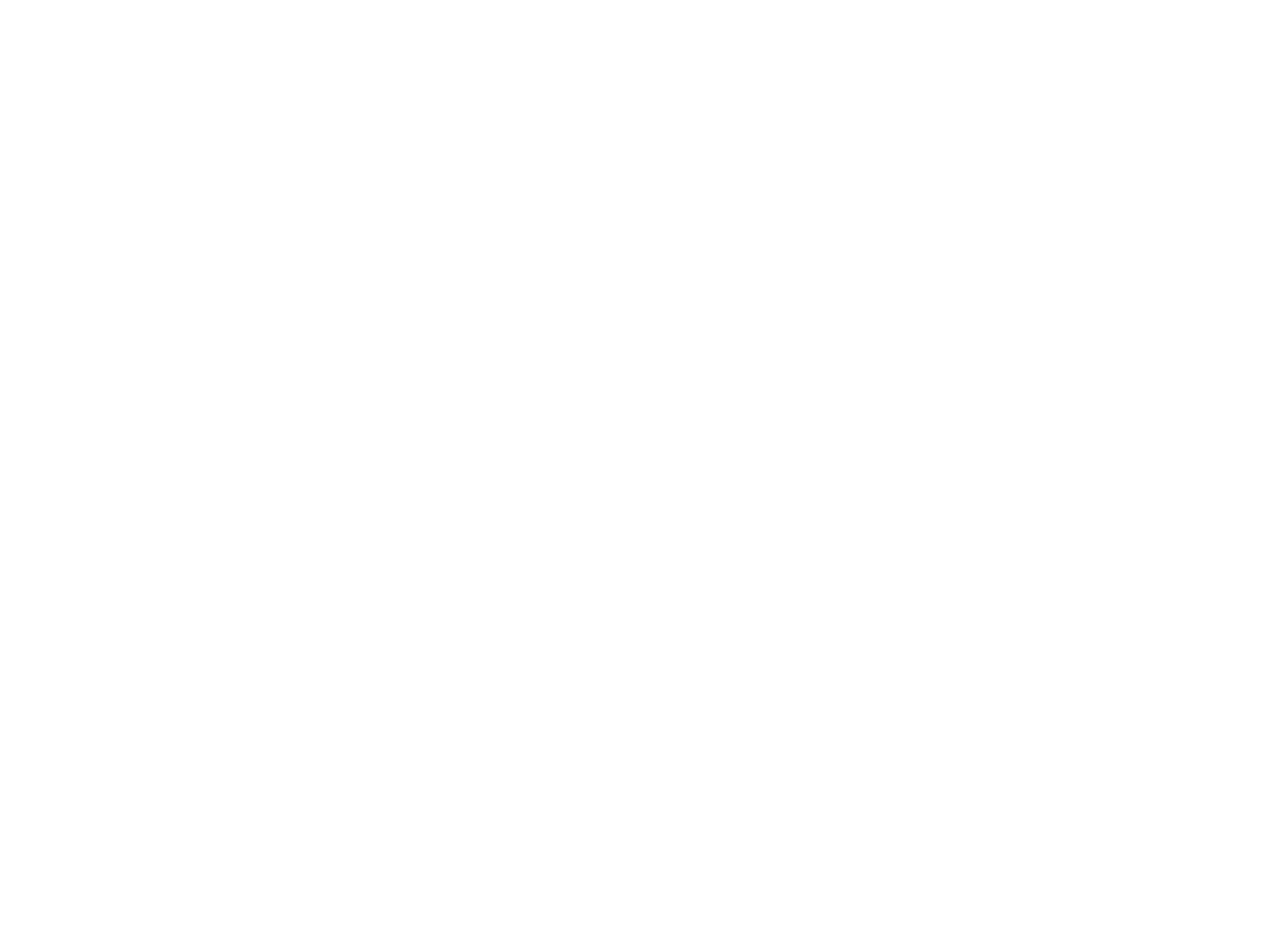
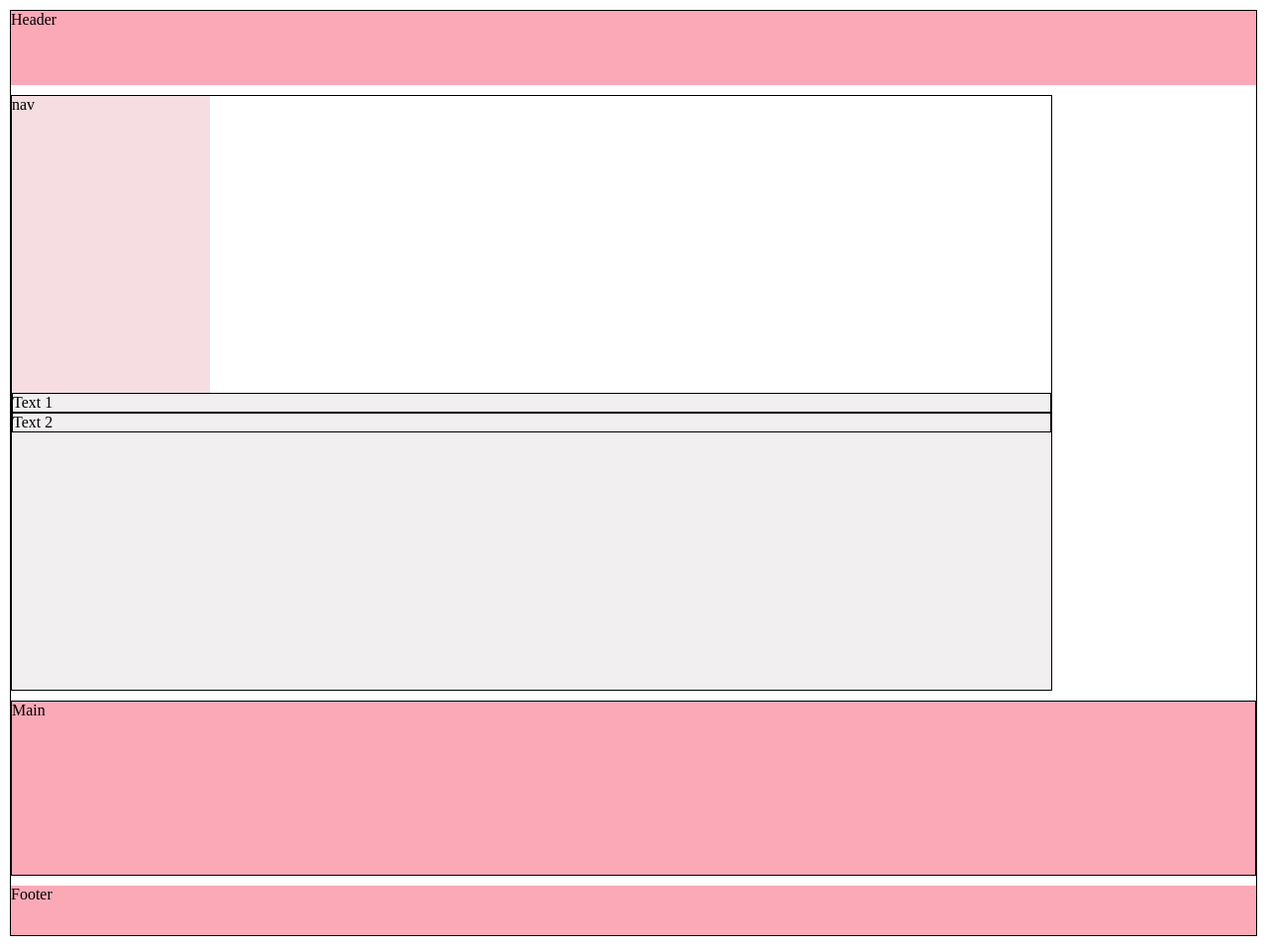
Before and after one commit to fernandesanaf/WEB-1, a plain HTML site: page estudo/flexbox.html in a window 1280 px wide. Shown: the whole page at 99% size. Before the commit the page ends 800 px from the top, so only its background shows below. Drawn offline with Linux system fonts and the light colour scheme.

Commit message:
flexbox estudo

```diff
--- a/estudo/flexbox.css
+++ b/estudo/flexbox.css
@@ -0,0 +1,52 @@
+*{
+    padding: 0px;
+    margin: 0px;
+}
+
+div{
+    border: 1px solid black;
+}
+
+.container{
+    display: flex;
+    flex-wrap: wrap;
+    gap: 10px;
+    margin: 10px;
+}
+
+header{
+    height: 75px;
+    background: rgb(252, 169, 183);
+    width: 100vw;
+}
+s
+.box{
+    height: calc(100vh - 250px - 75px - 50px - 40px);
+    display: flex;
+    gap: 10px;
+}
+
+nav{
+    background: #f5dde1;
+    width: 200px;
+    height: 300px;
+}
+
+article{
+    background: rgb(241, 239, 240);
+    width:calc(100vw - 200px - 30px);
+    height:300px;
+    align-items: right;
+}
+
+.main{
+    height: 175px;
+    background: rgb(252, 169, 183);
+    width: 100vw;
+}
+
+footer{
+    height: 50px;
+    background: rgb(252, 169, 183);
+    width: 100vw;
+}
--- a/estudo/flexbox.html
+++ b/estudo/flexbox.html
@@ -0,0 +1,37 @@
+<!DOCTYPE html>
+<html lang="en">
+  <head>
+    <title>Flexbox</title>
+    <link rel="stylesheet" href="./flexbox.css" />
+  </head>
+  <body>
+    <div class="container">
+      <header>
+        <p>Header</p>
+      </header>
+
+      <div class="box">
+        <nav>
+          <p>nav</p>
+        </nav>
+
+        <article>
+          <div>
+            <p>Text 1</p>
+          </div>
+          <div>
+            <p>Text 2</p>
+          </div>
+        </article>
+      </div>
+
+      <div class="main">
+        <p>Main</p>
+      </div>
+
+      <footer>
+        <p>Footer</p>
+      </footer>
+    </div>
+  </body>
+</html>
--- a/htmlecssmarco/aula4.css
+++ b/htmlecssmarco/aula4.css
@@ -3,7 +3,9 @@
     padding: 0;
     text-align: center;
 }
-
+ /* div{
+     border: 1px solid black;
+ } */
 .container{
     display: flex;
     flex-wrap: wrap;
@@ -30,7 +32,7 @@ nav{
 
 article{
     background: rgb(241, 239, 240);
-    width: calc(100vw - 230px - 50px);
+    width: calc(100vw - 10px - 230px - 50px);
     display: flex;
     align-items: flex-end;
     justify-content: space-around;
```
